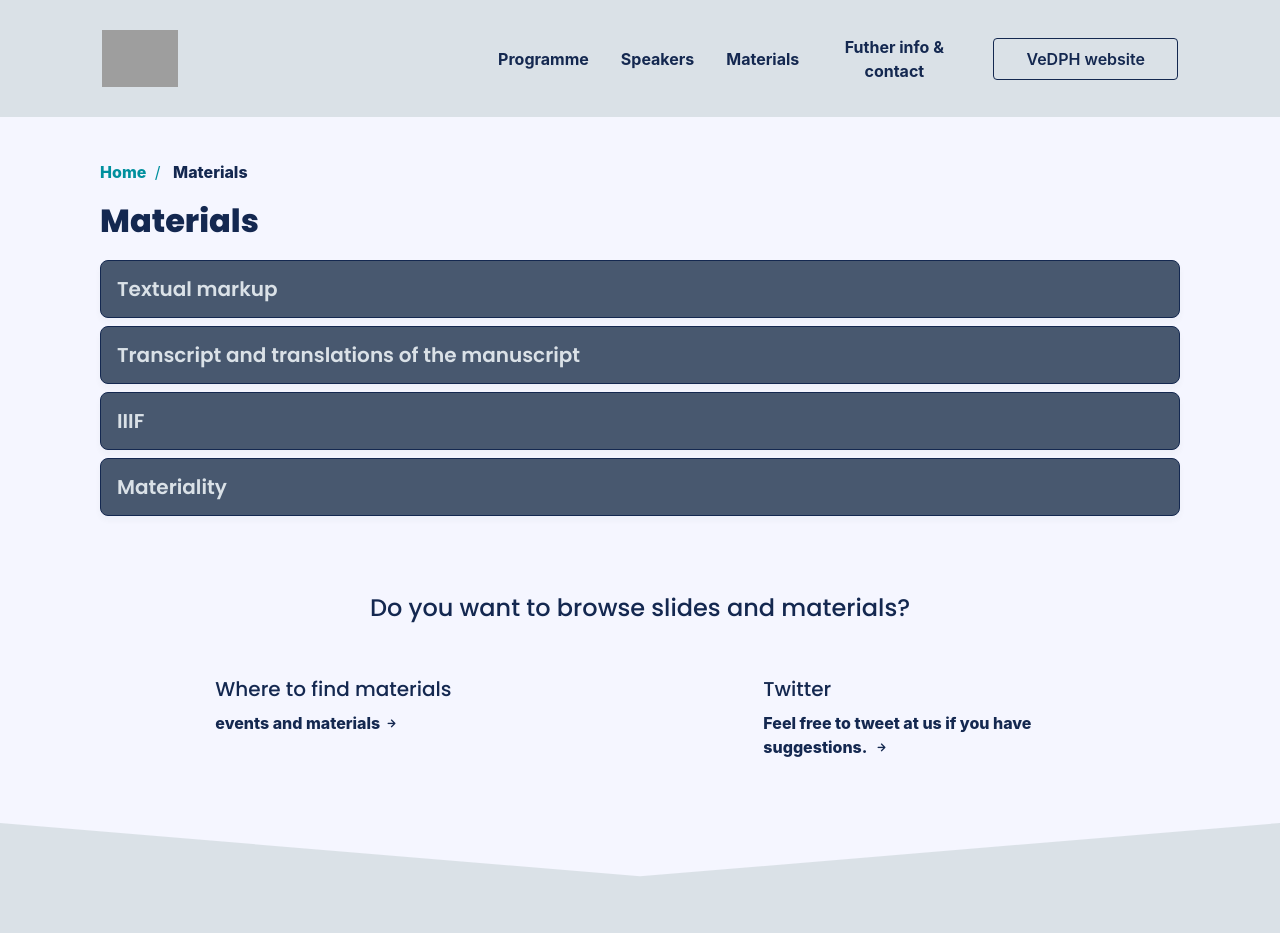
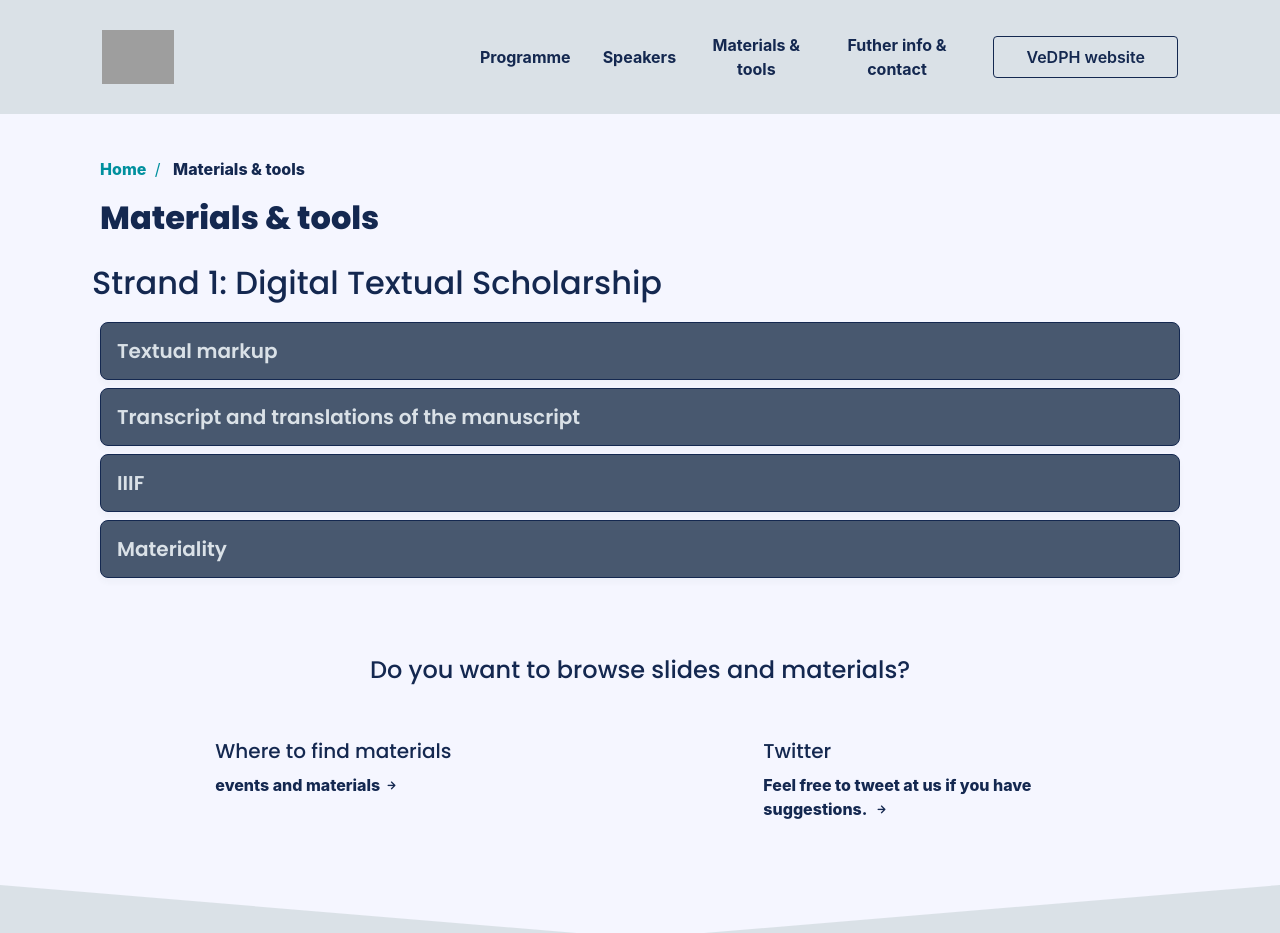
Before and after one commit to vedph/summercamp, a Jekyll site: the page built from materials/index.html, in a window 1280 px wide, cut to the strip 0-933 px from the top of the page. Built offline with Jekyll 4.4.1, drawn with Linux system fonts in a browser that asks for light colours; nearby versions of some CDN libraries; some web fonts are replaced; grey boxes are pictures that could not be loaded.

Commit message:
Add headers for strands

```diff
--- a/materials/index.html
+++ b/materials/index.html
@@ -1,11 +1,20 @@
 ---
 layout: category
 category: materials
-title: Materials
+title: Materials & tools
 ---
+
+<h2>Strand 1: Digital Textual Scholarship</h2>
 
 {% for p in site.pages %}
   {% if p.subcategory == "materials" %}
     {% include card.html %}
   {% endif %}
 {% endfor %}
+
+
+<!--h2>Strand 2: Digital and Public History</h2>
+
+<h2>Strand 3: Digital and Public Art History</h2>
+
+<h2>Strand 4: Digital Archaeology and its Public</h2-->
```
